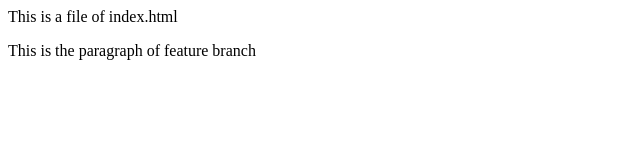
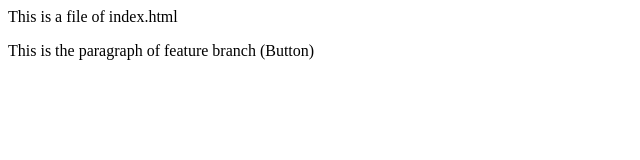
Before and after one commit to shakti-kushwah/Local_Repository, a plain HTML site: page Local_Repository/index.html in a window 1280 px wide. Shown: the full height of the page, 0-640 px from the left. Drawn offline with Linux system fonts and the light colour scheme.

```diff
--- a/Local_Repository/index.html
+++ b/Local_Repository/index.html
@@ -1,2 +1,2 @@
 <p> This is a file of index.html </p>
-<p> This is the paragraph of feature branch </p>
+<p> This is the paragraph of feature branch (Button) </p>
```
